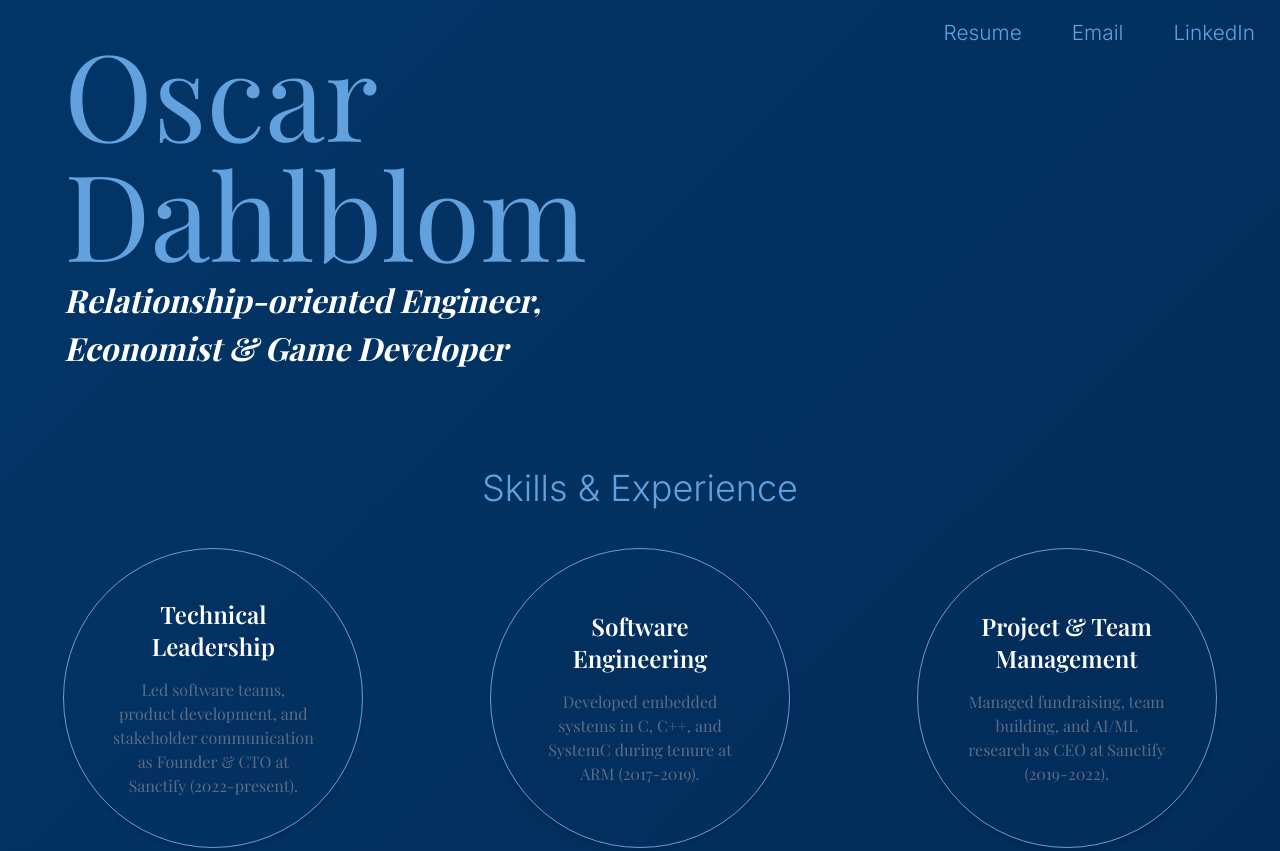
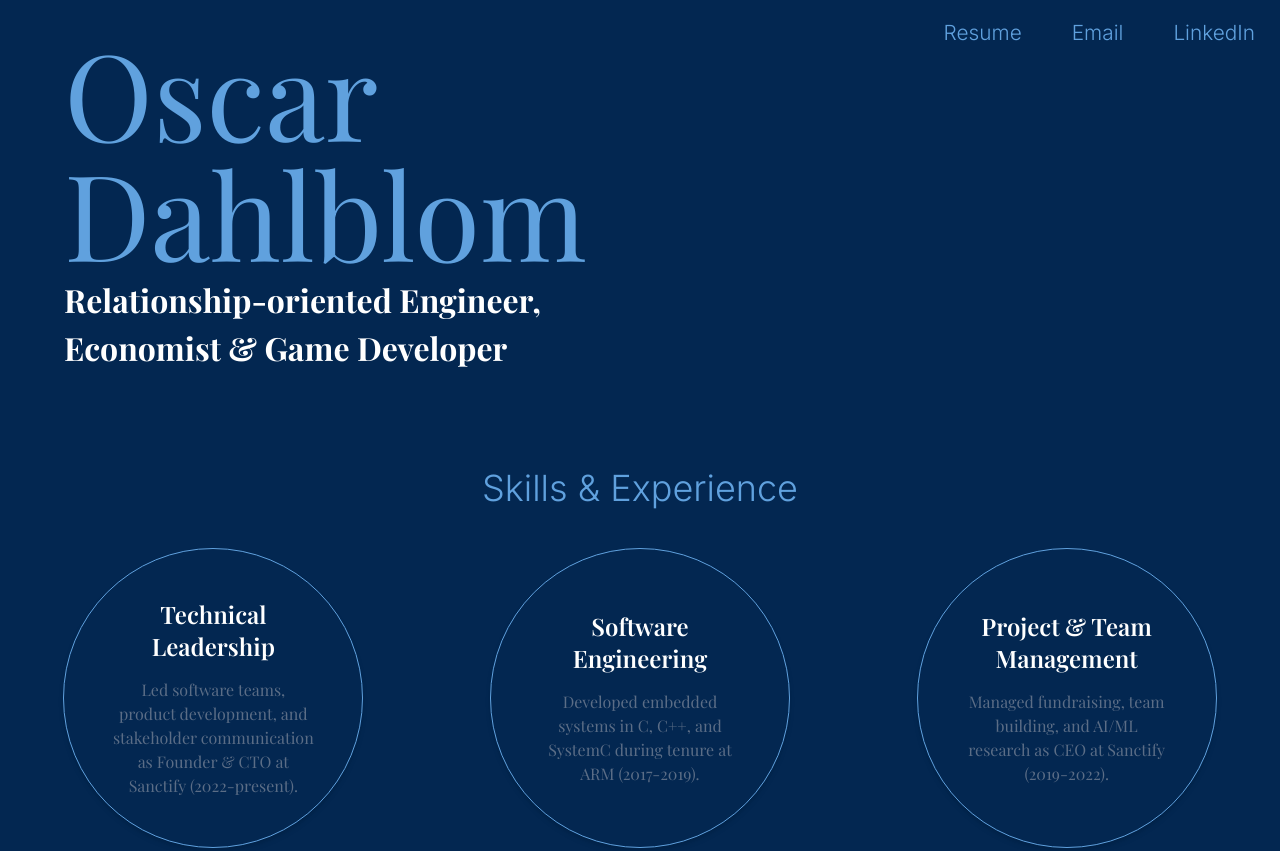
Before and after one commit to odahlblom/odahlblom.github.io, a plain HTML site: page index.html in a window 1280 px wide. Shown: the top 851 px of the page. Drawn offline with nearby package versions, Linux system fonts and the light colour scheme; a web font is replaced by a local one.

Commit message:
Update background and subtitle font

```diff
--- a/index.html
+++ b/index.html
@@ -18,21 +18,25 @@
 
         body {
             font-family: 'Playfair Display', serif;
-            background: linear-gradient(135deg, #023668, #032751, #011527); /* Dark blue gradient */
+            background: linear-gradient(0deg, #023668 33%, #02315e 33%, #02315e 66%, #032751 66%); /* Dark blue gradient */
             background-size: 200% 200%;
             color: #5b6d86; /* Default text color */
             margin: 0;
             padding: 0;
-            transition: background-position 1.0s ease-out;
+            transition: background-position 0.1s ease-out;
         }
 
-        h2, h4 {
+        h2 {
             color: white;
         }
 
         h3 {
             color: #60a1de;
             font-family: "Inter", sans-serif;
+        }
+
+        h4 {
+            color: white;
         }
 
         /* Main title in #60a1de */
@@ -53,7 +57,6 @@
             font-weight: bold;
             text-align: left;
             width: 30rem;
-
         }
 
         .main-title span {
@@ -158,7 +161,7 @@
                 <span>Oscar</span>
                 <span>Dahlblom</span>
             </h1>
-            <h2 class="mt-1"><i>Relationship-oriented Engineer, Economist & Game Developer</i></p>
+            <h2 class="mt-1">Relationship-oriented Engineer, Economist & Game Developer</p>
         </div>
     </header>
 
```
